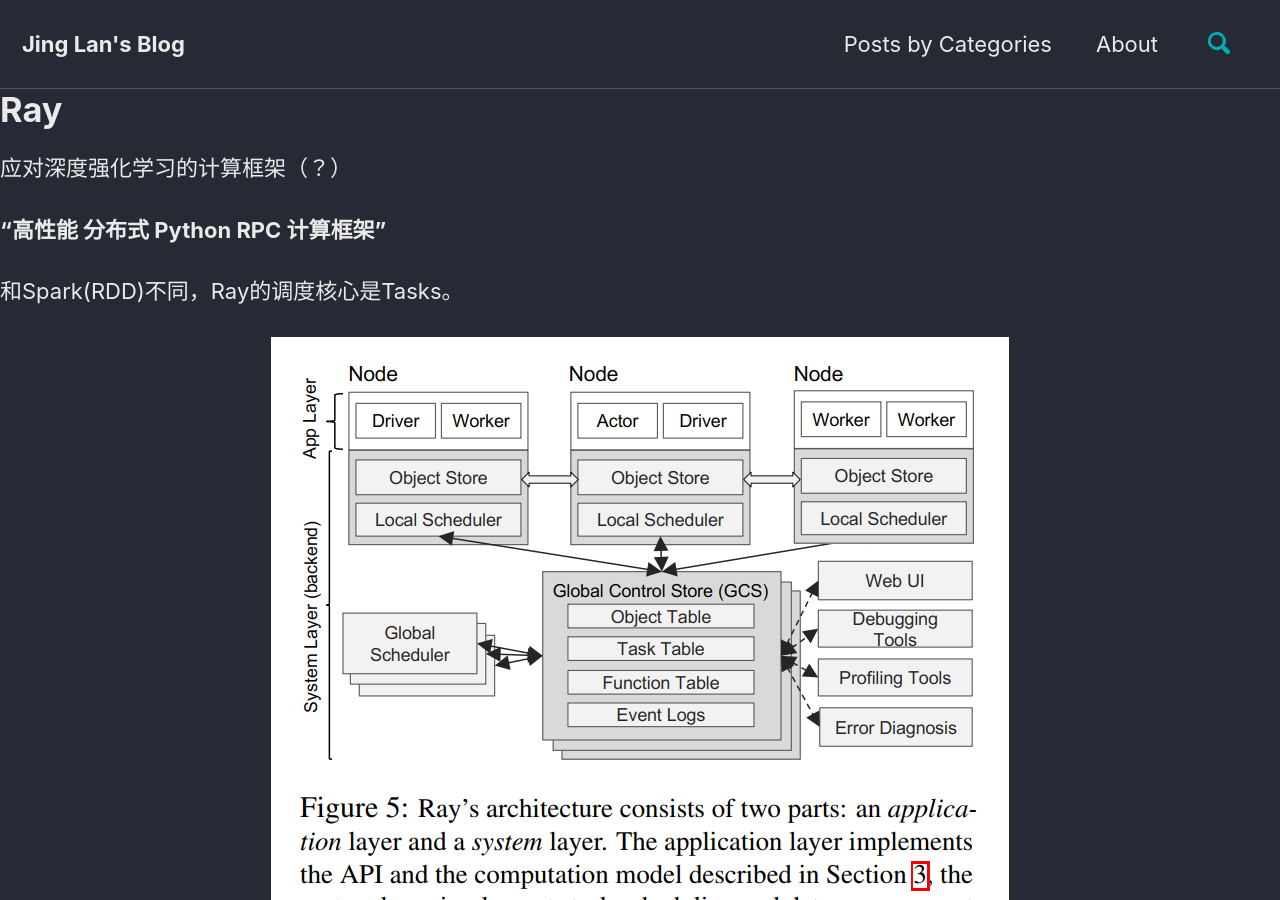
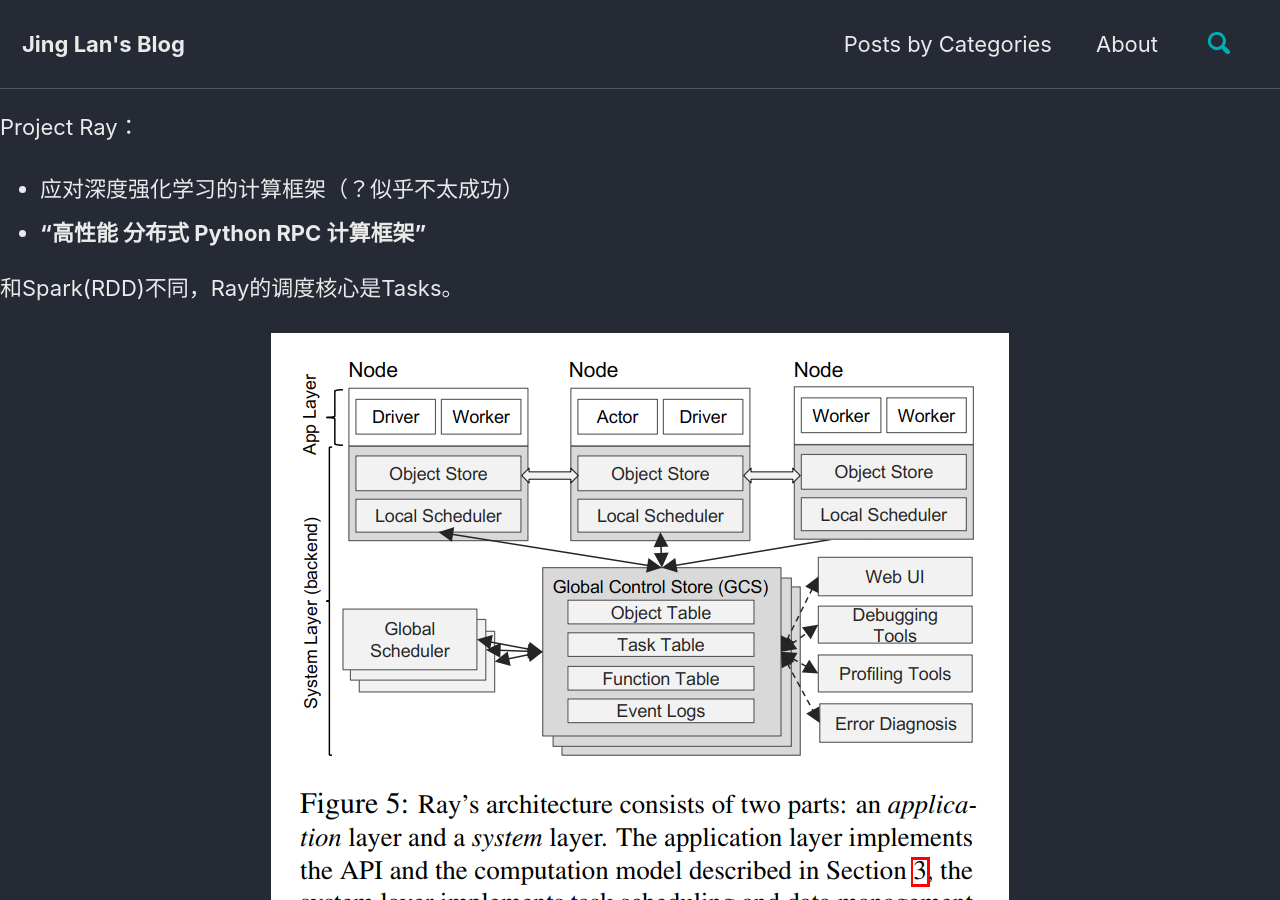
Before and after one commit to Lan-Jing/Lan-Jing.github.io, a Jekyll site: the page built from _posts/2021-4-1-rayNote.md, in a window 1280 px wide and 900 px high. Built offline with Jekyll 4.4.1, drawn with Linux system fonts in a browser that asks for light colours; cached includes are drawn as plain includes; our own code applies the rules of GitHub Pages for plain Markdown files; some of the changed text lies outside the part shown.

Commit message:
minor modification.

```diff
--- a/_posts/2021-4-1-rayNote.md
+++ b/_posts/2021-4-1-rayNote.md
@@ -5,11 +5,10 @@ categories:
   - System
 ---
 
-# Ray
+Project Ray：
 
-应对深度强化学习的计算框架（？）
-
-**“高性能 分布式 Python RPC 计算框架”**
+* 应对深度强化学习的计算框架（？似乎不太成功）
+* **“高性能 分布式 Python RPC 计算框架”**
 
 和Spark(RDD)不同，Ray的调度核心是Tasks。
 
@@ -50,7 +49,7 @@ Moritz, Philipp, et al. "Ray: A distributed framework for emerging {AI} applicat
 * Object Manager：plasma -> Apache Arrow，**数据序列化，基于内存的对象存储**；单机内共享内存(zero-copy)模型，远程拉取数据（函数参数）到本地执行，拉取大块数据使用多线程gPRC。
 * Lineage Cache: 参考Spark RDD，无状态、不可变；重新执行以恢复。
 
-### 论文，0.5版本之前：
+### 论文-0.5版本之前：
 
 Bottom-up, distributed scheduler: 每个节点有一个本地调度器，某些节点上有全局调度器。
 
```
